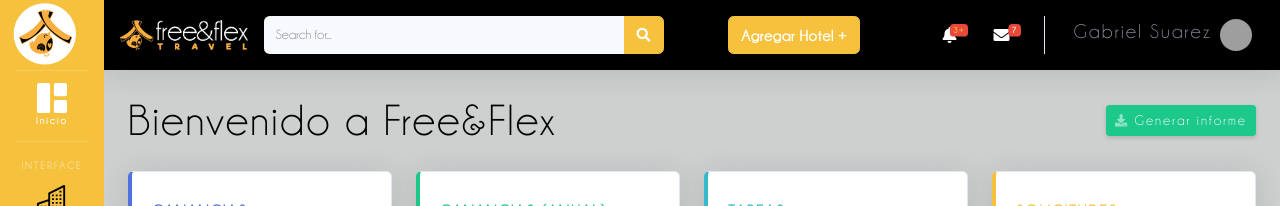
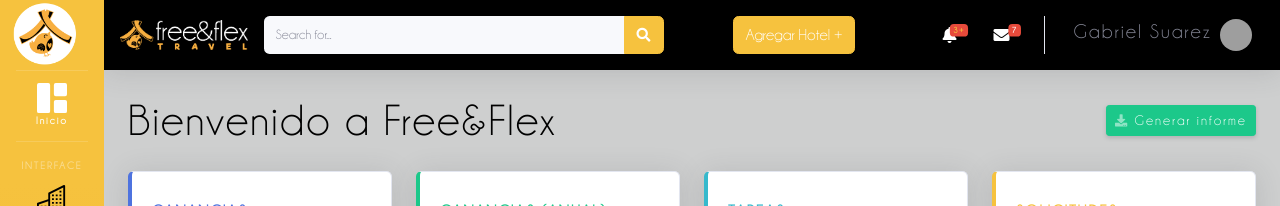
Before and after one commit to CodericDev/FreeFlexNew, a Jekyll site: the page built from index.html, in a window 1280 px wide. Shown: the top 206 px of the page. Built offline with Jekyll 4.4.1, drawn with Linux system fonts in a browser that asks for light colours; grey boxes are pictures that could not be loaded.

Commit message:
que hice

```diff
--- a/_includes/topbar.html
+++ b/_includes/topbar.html
@@ -51,7 +51,7 @@
             </div>
           </div>
         </form>
-        <button type="button" class="btn btn-warning negritas">Agregar Hotel +</button>
+        <button type="button" class="btn btn-warning">Agregar Hotel +</button>
 
         <!-- Topbar Navbar -->
         <ul class="navbar-nav ml-auto">
```
